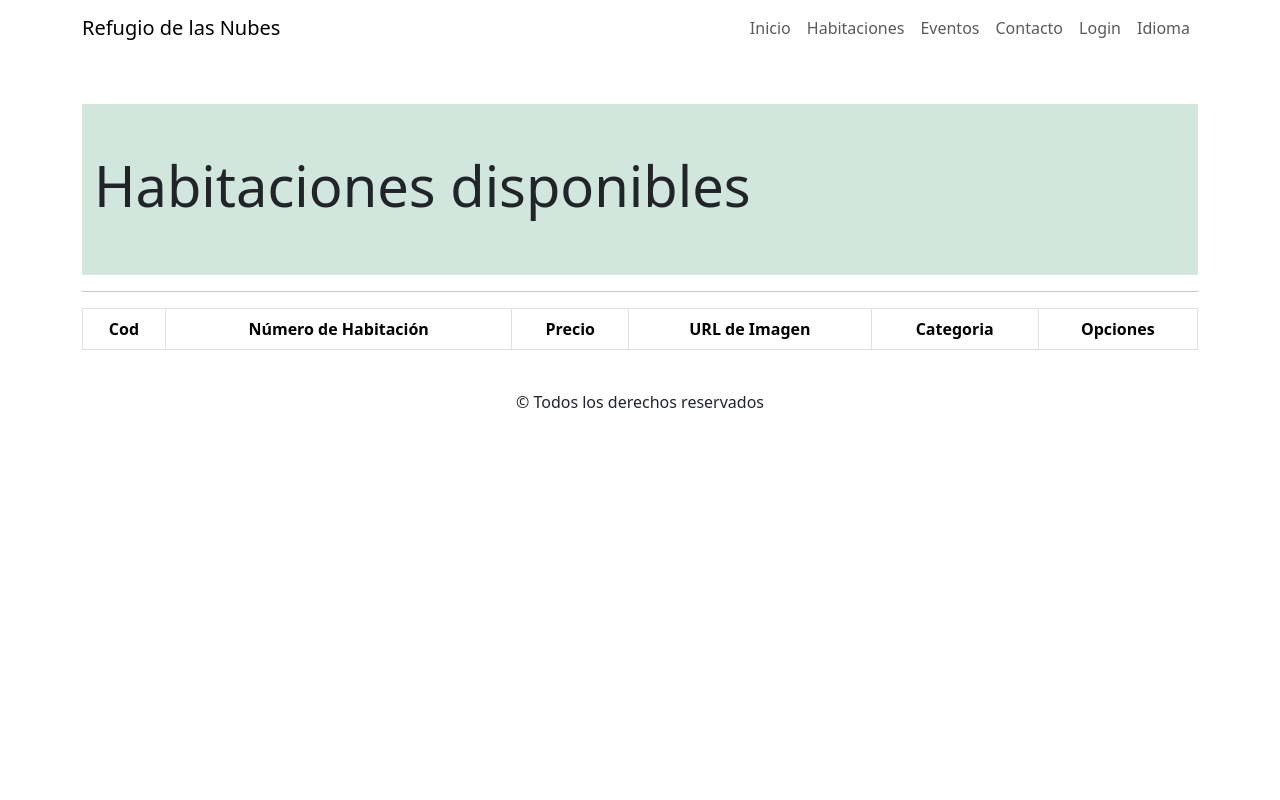
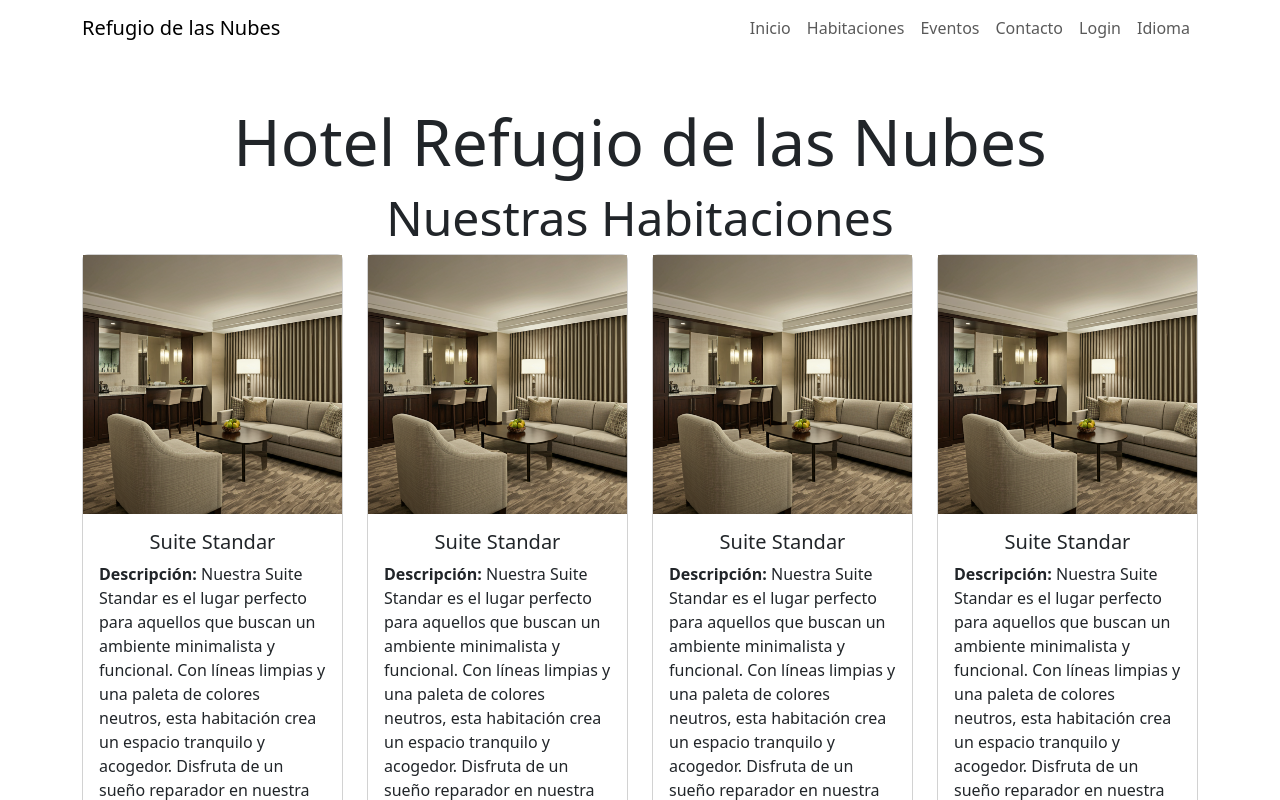
Before and after one commit to marvi2011/hotelByVicReact, a React (Vite) app: page / in a window 1280 px wide. Shown: the top 800 px of the page. Built offline with nearby package versions, Linux system fonts and the light colour scheme.

Commit message:
arreglando el maquetado

```diff
--- a/src/App.jsx
+++ b/src/App.jsx
@@ -3,12 +3,14 @@ import NavMenu from "./Components/common/NavMenu";
 import Index from "./pages/Index";
 import Footer from "./Components/common/Footer";
 import Administrador from "./pages/Administrador";
+import Habitaciones from "./pages/habitaciones/Habitaciones";
 
 function App() {
   return (
     <section>
      <NavMenu></NavMenu>
-  <Administrador></Administrador>
+  {/*<Administrador></Administrador>*/}
+<Index></Index>
       <Footer></Footer>
     </section>
   );
```
